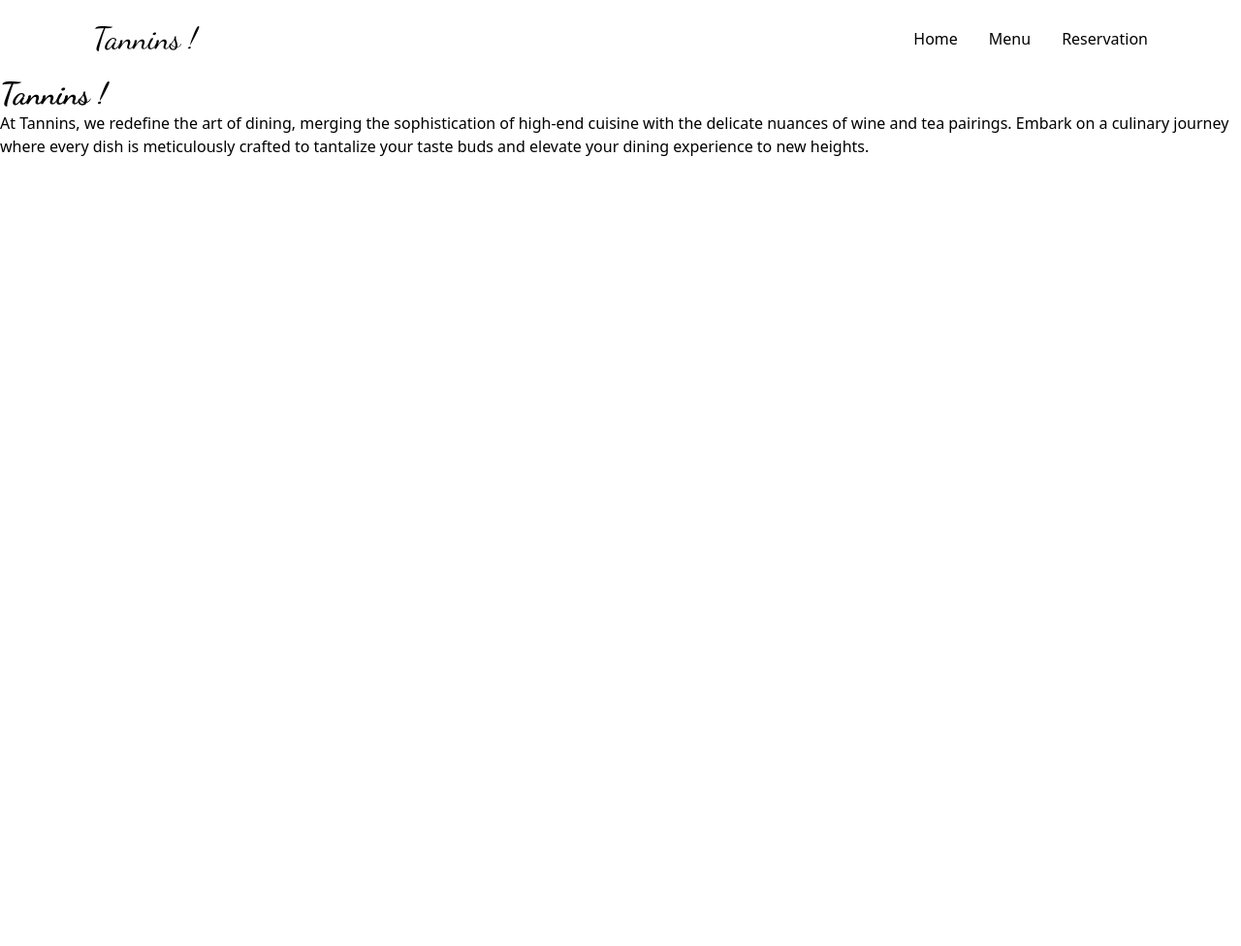
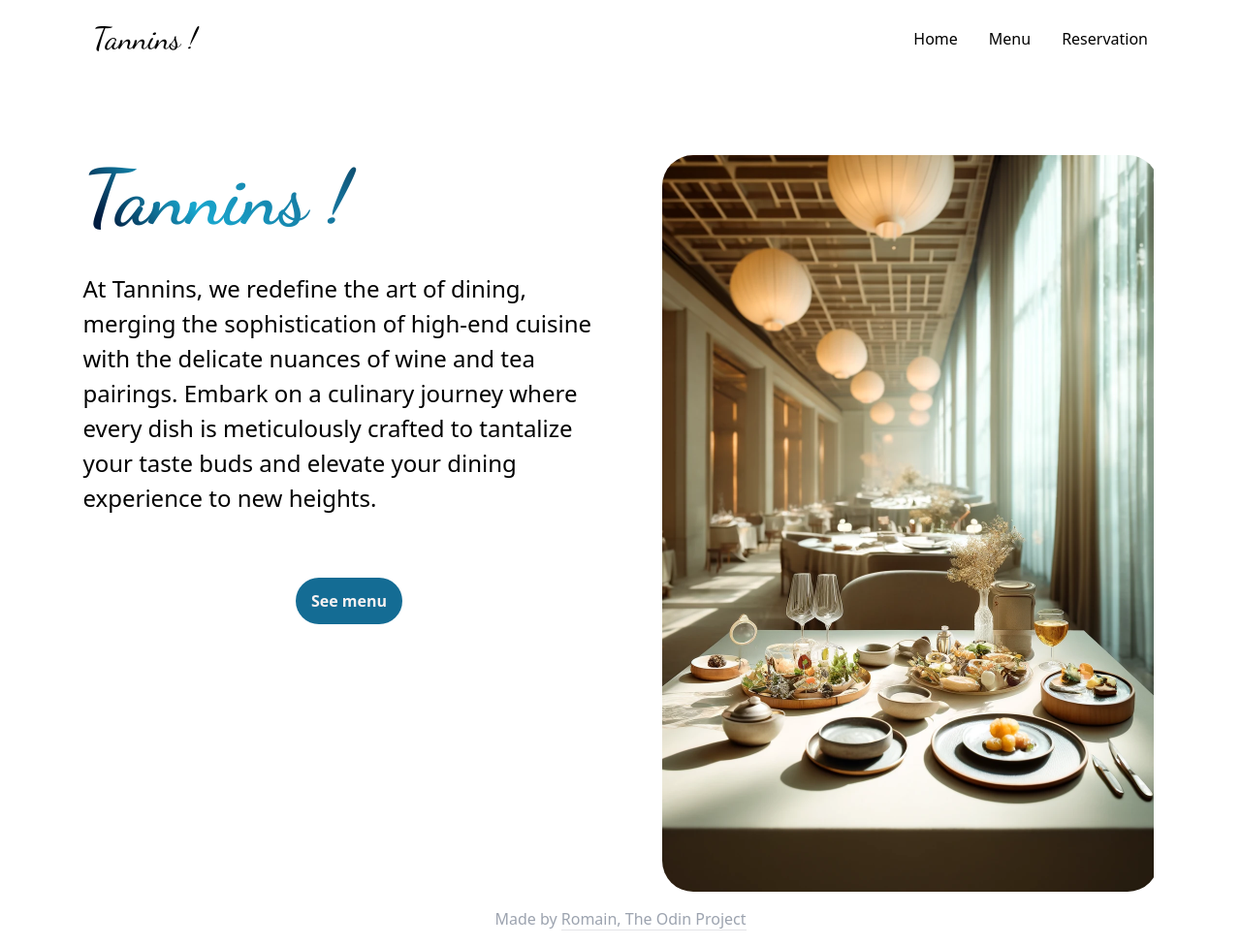
Before and after one commit to Mokalbari/restaurant, a website built with webpack: page src/index.html in a window 1280 px wide. Shown: the whole page at 97% size. Before the commit the page ends 800 px from the top, so only its background shows below. Built offline with nearby package versions, Linux system fonts and the light colour scheme.

Commit message:
style: hero component

```diff
--- a/src/css/header.scss
+++ b/src/css/header-footer.scss
@@ -4,6 +4,7 @@
 header {
   display: flex;
   margin: 0 $s5;
+  margin-bottom: $s5;
   padding: $s100;
 
   #title {
@@ -27,3 +28,14 @@ header {
     }
   }
 }
+
+footer {
+  padding: $s100;
+  @include global.flex-center();
+  p {
+    color: $clr-neutral-400;
+    a {
+      @include global.hover-effect();
+    }
+  }
+}
--- /dev/null
+++ b/src/css/homepage.scss
@@ -0,0 +1,58 @@
+@use "variables" as *;
+@use "global";
+
+.home.flex-container {
+  display: flex;
+  justify-content: center;
+  gap: $s3;
+
+  .left-container {
+    display: flex;
+    flex-flow: column wrap;
+
+    h1 {
+      font-size: $s5;
+      background: rgb(1, 17, 38);
+      background: linear-gradient(
+        230deg,
+        rgba(1, 17, 38, 1) 32%,
+        rgba(20, 108, 148, 1) 51%,
+        rgba(25, 167, 206, 1) 77%,
+        rgba(1, 28, 64, 1) 94%
+      );
+      -webkit-background-clip: text;
+      -webkit-text-fill-color: transparent;
+
+      margin-bottom: $s2;
+    }
+    p {
+      font-size: $s150;
+      width: 40ch;
+      margin-bottom: $s2 * 2;
+    }
+
+    button {
+      align-self: center;
+      padding: $s075 $s100;
+      border: none;
+      border-radius: $s2;
+      font-family: $ff-b;
+      font-weight: $fw-bold;
+      background-color: $clr-main-800;
+      color: $clr-main-200;
+
+      &:hover {
+        @include global.hover-effect();
+      }
+    }
+  }
+  .right-container {
+    background: url(../img/dd14e7d0-988d-4883-a1c2-cb93b93b81fb.webp);
+    background-size: cover;
+    background-repeat: no-repeat;
+    background-position: -5px;
+    height: 95svh;
+    width: 40svw;
+    border-radius: $s2;
+  }
+}
--- a/src/index.html
+++ b/src/index.html
@@ -31,7 +31,7 @@
     </header>
     <main>
       <div id="content">
-        <div class="flex-container">
+        <div class="home flex-container">
           <div class="left-container">
             <h1>Tannins !</h1>
             <p>
@@ -41,10 +41,17 @@
               dish is meticulously crafted to tantalize your taste buds and
               elevate your dining experience to new heights.
             </p>
+            <button>See menu</button>
           </div>
           <div class="right-container"></div>
         </div>
       </div>
     </main>
+    <footer>
+      <p>
+        Made by
+        <a href="https://github.com/Mokalbari">Romain, The Odin Project</a>
+      </p>
+    </footer>
   </body>
 </html>
--- a/src/index.js
+++ b/src/index.js
@@ -1,4 +1,5 @@
 import reset from "./css/reset.css";
 import variables from "./css/variables.scss";
-import header from "./css/header.scss";
+import headerFooter from "./css/header-footer.scss";
 import global from "./css/global.scss";
+import homepage from "./css/homepage.scss";
```
Also changed, not shown: dist/7f3e4994f97721bf6107.webp (added), dist/index.html, dist/main.js.
